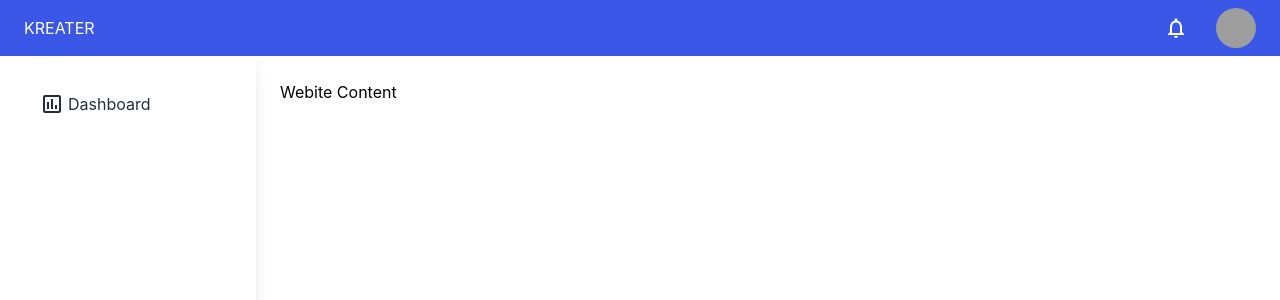
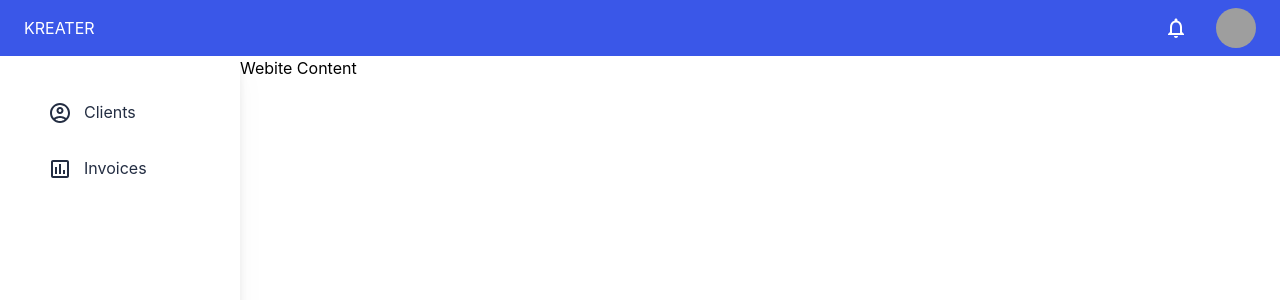
Before and after one commit to maxisusi/nvs, a Next.js app in the folder client/: page / in a window 1280 px wide. Shown: the top 300 px of the page. Built offline with nearby package versions, Linux system fonts and the light colour scheme; grey boxes are pictures that could not be loaded.

Commit message:
Menu list component can map the list

```diff
--- a/client/components/menu/MenuBar.tsx
+++ b/client/components/menu/MenuBar.tsx
@@ -1,10 +1,27 @@
 import React from 'react';
 import MenuList from './menu-list/MenuList';
+import AssessmentOutlinedIcon from '@mui/icons-material/AssessmentOutlined';
+import AccountCircleOutlinedIcon from '@mui/icons-material/AccountCircleOutlined';
+
+const menu = [
+  {
+    id: 0,
+    name: 'clients',
+    icon: <AccountCircleOutlinedIcon />,
+  },
+  {
+    id: 1,
+    name: 'invoices',
+    icon: <AssessmentOutlinedIcon />,
+  },
+];
 
 const MenuBar = () => {
   return (
-    <div className='w-64 pt-6 h-screen drop-shadow-xl bg-white'>
-      <MenuList />
+    <div className='w-60 pt-6 h-screen drop-shadow-xl bg-white'>
+      {menu.map((item, key) => (
+        <MenuList icon={item.icon} name={item.name} key={item.id} />
+      ))}
     </div>
   );
 };
--- a/client/components/menu/menu-list/MenuList.tsx
+++ b/client/components/menu/menu-list/MenuList.tsx
@@ -1,15 +1,22 @@
 import React from 'react';
-import AssessmentOutlinedIcon from '@mui/icons-material/AssessmentOutlined';
 
-type Props = {};
+type Props = {
+  icon: any;
+  name: string;
+};
 
 const MenuList = (props: Props) => {
   return (
-    <div className='group cursor-pointer'>
-      <div className='flex gap-1 h-12 items-center group-hover:bg-skin-hover'>
-        <div className='h-full w-1 group-hover:bg-skin-fill '></div>
-        <AssessmentOutlinedIcon className='ml-8 text-skin-sc group-hover:text-skin-fill' />
-        <div className='text-skin-sc group-hover:text-skin-fill'>Dashboard</div>
+    <div className='group cursor-pointer my-2'>
+      <div className='flex gap-3 h-12 items-center group-hover:bg-skin-hover'>
+        <div className='h-full w-1 group-hover:bg-skin-fill'></div>
+
+        <div className='ml-8 text-skin-sc group-hover:text-skin-fill '>
+          {props.icon}
+        </div>
+        <div className='text-skin-sc group-hover:text-skin-fill capitalize'>
+          {props.name}
+        </div>
       </div>
     </div>
   );
--- a/client/widgets/layout/Layout.tsx
+++ b/client/widgets/layout/Layout.tsx
@@ -10,9 +10,9 @@ const Layout = (props: Props) => {
   return (
     <>
       <Header />
-      <div className='flex w-screen h-screen'>
+      <div className='flex w-screen h-screen '>
         <MenuBar />
-        <div className='p-6'>{props.children}</div>
+        <div className='p-16'>{props.children}</div>
       </div>
     </>
   );
```
